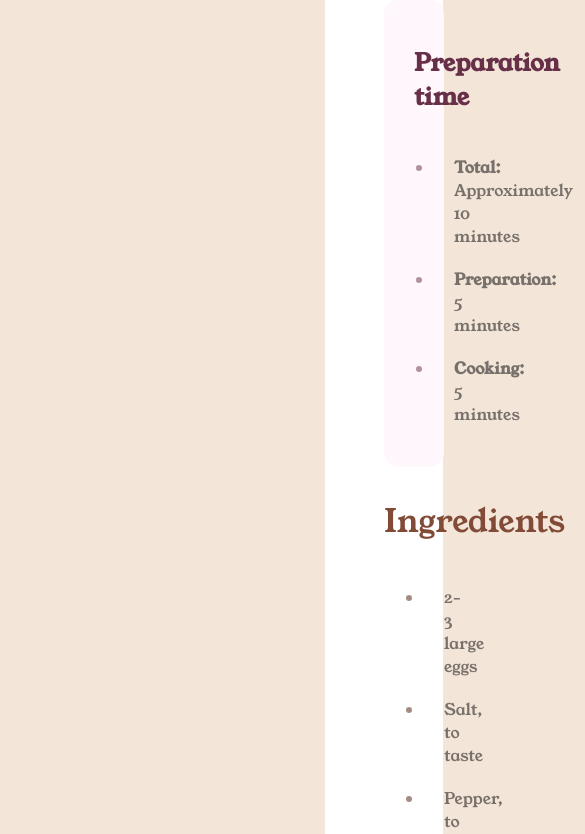
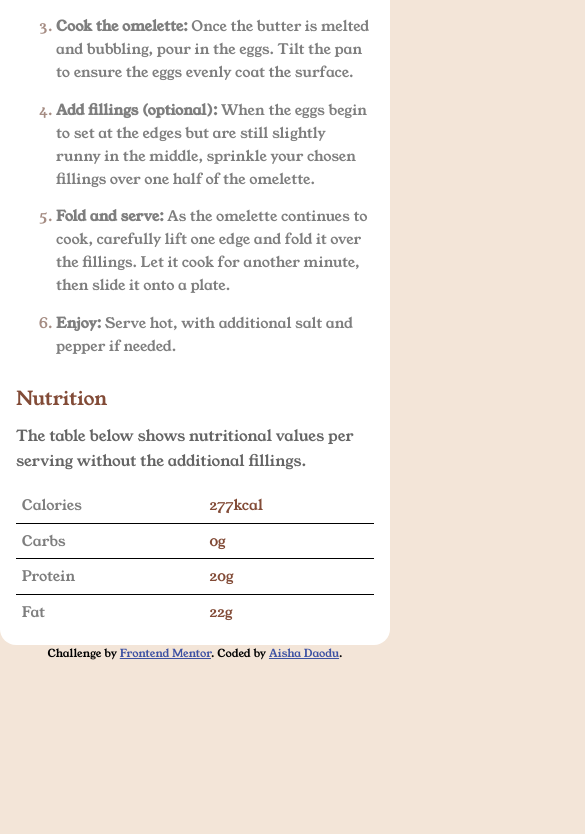
Before and after one commit to Daodu111/Recipe-page, a plain HTML site: page index.html in a window 390 px wide. Shown: the part 1166-2000 px from the top of the page, 585 px wide, since content can reach past the window. After the commit the page ends 1829 px from the top, so only its background shows below. Drawn offline with Linux system fonts and the light colour scheme.

Commit message:
Update style.css
updated

```diff
--- a/style.css
+++ b/style.css
@@ -1,15 +1,19 @@
 @import url('https://fonts.googleapis.com/css2?family=Vollkorn:ital,wght@0,400..900;1,400..900&family=Young+Serif&display=swap');
+
+/*Base STyles*/
 
 body {
     background-color: #F3E5D8;
-    margin: 0 auto;
+    margin: 0;
+    padding: 0;
     font-family: "Young Serif", serif;
+    line-height: 1.6;
 }
 
 h2 {
     font-weight: 500;
     font-size: 2.8rem;
-    margin-top: 1em;
+    margin-top: 0.5em;
 }
 
 p {
@@ -18,33 +22,56 @@ p {
     margin-top: 0;
 }
 
-.container {
+/*.container {
     background-color: white;
     padding: 3.7em;
     margin: 8em 20.3em;
     border-radius: 1em;
+}*/
+
+.container {
+    background-color: white;
+    padding: 3em;
+    margin: 6em auto;
+    border-radius: 1em;
+    max-width: 1200px;
 }
+
 
 img {
     width: 100%;
+    height: auto;
     border-radius: 15px;
 }
 
-.purple {
+/*.purple {
     padding: 15px 30px;
     background-color: #FFF7FC;
     border-radius: 15px;
     margin-top: 2.5em;
+}*/
+
+.purple {
+    padding: 1em 2em;
+    background-color: #FFF7FC;
+    border-radius: 15px;
+    margin-top: 2em;
 }
 
 .purple ul li {
     opacity: 0.5;
-    padding: 10px 20px;
-    font-size: 16px;
+    padding: 0.5em 0;
+    font-size: 1rem;
 }
 
+/*.purple ul {
+    margin-left: -20px;
+}*/
+
 .purple ul {
-    margin-left: -20px;
+    list-style: disc inside;
+    margin: 0;
+    padding: 0;
 }
 
 .purple ul li::marker {
@@ -53,17 +80,25 @@ img {
 
 .purple h4 {
     color: #672F48;
-    font-size: 24px;
+    font-size: 1.5rem;
+    margin-bottom: 0.5em;
 }
 
 .ingredient {
     margin-top: 1em;
 }
 
+/*h3 {
+    font-weight: 500;
+    color: #824B37;
+    font-size: 2rem;
+}*/
+
 h3 {
     font-weight: 500;
     color: #824B37;
-    font-size: 2rem;
+    font-size: 1.8rem;
+    margin-bottom: 0.5em;
 }
 
 .list-2 li::marker,  .instruction li::marker{
@@ -71,9 +106,8 @@ h3 {
 }
 
 .list-2 li, .instruction li {
-    padding: 10px 20px;
-    font-size: 16px;
-    margin-top: 0;
+    padding: 0.5em 0;
+    font-size: 1rem;
     opacity: 0.5;
 }
 
@@ -83,6 +117,7 @@ h3 {
 
 hr {
     opacity: 0.4;
+    margin: 2em 0;
 }
 
 table {
@@ -95,7 +130,7 @@ table td {
     border-bottom: 1px solid #000;
     border-spacing: 1em;
     padding: 1em;
-    font-size: 18px;
+    font-size: 1.1rem;
 }
 
 .class-1 {
@@ -109,3 +144,115 @@ table td {
 .last td{
     border-bottom: none;
 }
+
+
+/* Resposive Styles*/
+
+/* Tablet */
+@media (max-width: 992px) {
+    .container {
+        padding: 2em;
+        margin: 3em 2em;
+    }
+
+    h2 {
+        font-size: 2.2rem;
+    }
+
+    .purple h4 {
+        font-size: 1.3rem;
+    }
+
+    .ingredient, .instruction, .nutrition {
+        margin-top: 1.5em;
+    }
+
+    h3 {
+        font-size: 1.6rem;
+    }
+
+    table td {
+        font-size: 1rem;
+        padding: 0.6em;
+    }
+}
+
+
+/* Mobile devices */
+
+@media (max-width: 600px) {
+    .container {
+        padding: 1.5em;
+        margin: 0;
+    }
+
+    h2 {
+        font-size: 2rem;
+    }
+
+    p {
+        font-size: 0.95rem;
+    }
+
+    .purple {
+        padding: 1em;
+    }
+
+    .purple h4 {
+        font-size: 1.2rem;
+    }
+
+    .ingredient, .instruction, .nutrition {
+        margin-top: 1em;
+    }
+
+    h3 {
+        font-size: 1.4rem;
+    }
+
+    .list-2 li, .instruction li {
+        font-size: 0.95rem;
+    }
+
+    table td {
+        font-size: 0.95rem;
+        padding: 0.5em;
+    }
+
+    .attribution {
+        font-size: 0.8rem;
+    }
+}
+
+/* Extra Small Devices (Portrait Phones) */
+@media (max-width: 400px) {
+    .container {
+        padding: 1em;
+        margin: 0;
+    }
+
+    h2 {
+        font-size: 1.8rem;
+    }
+
+    .purple h4 {
+        font-size: 1.1rem;
+    }
+
+    h3 {
+        font-size: 1.2rem;
+    }
+
+    .list-2 li, .instruction li {
+        font-size: 0.9rem;
+    }
+
+    table td {
+        font-size: 0.9rem;
+        padding: 0.4em;
+    }
+
+    .attribution {
+        font-size: 0.7rem;
+    }
+}
```
